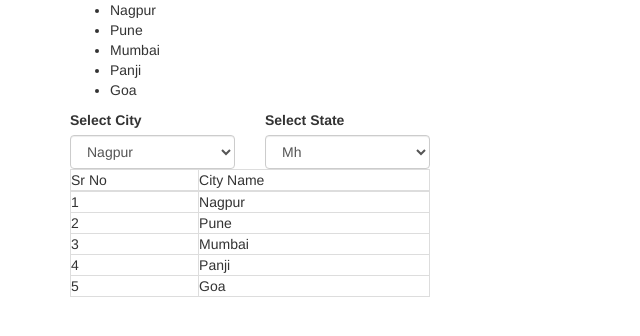
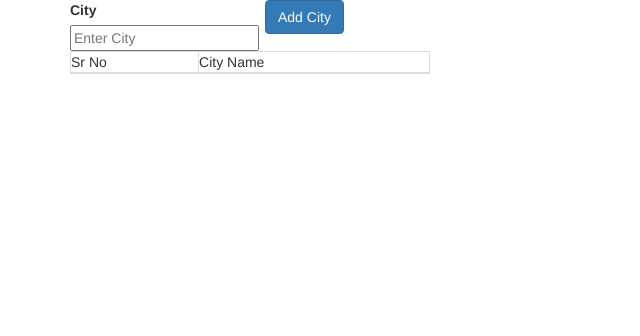
Before and after one commit to chetanexpo3005/ang-demo, an Angular app in the folder angular-session/: page / in a window 1280 px wide. Shown: the top 336 px of the page, without its empty margins (0-640 px from the left). Built offline with nearby package versions, Linux system fonts and the light colour scheme.

Commit message:
add event changes

```diff
--- a/angular-session/src/app/app.module.ts
+++ b/angular-session/src/app/app.module.ts
@@ -3,6 +3,9 @@ import { NgModule } from '@angular/core';
 
 import { AppRoutingModule } from './app-routing.module';
 import { AppComponent } from './app.component';
+
+import { FormsModule } from '@angular/forms';
+
 import { StructuralDirComponent } from './components/structural-dir/structural-dir.component';
 import { StrcturalNgforComponent } from './components/strctural-ngfor/strctural-ngfor.component';
 
@@ -14,7 +17,8 @@ import { StrcturalNgforComponent } from './components/strctural-ngfor/strctural-
   ],
   imports: [
     BrowserModule,
-    AppRoutingModule
+    AppRoutingModule,
+    FormsModule
   ],
   providers: [],
   bootstrap: [AppComponent]
--- a/angular-session/src/app/components/strctural-ngfor/strctural-ngfor.component.html
+++ b/angular-session/src/app/components/strctural-ngfor/strctural-ngfor.component.html
@@ -1,25 +1,33 @@
-<div class="row">
+<!-- <div class="row">
     <div class="col-md-12">
         <ul>
             <li *ngFor="let city of cityList"> {{city}}</li>
         </ul>
     </div>
-</div>
-<div class="row">
+</div> -->
+<!-- <div class="row">
     <div class="col-md-2">
         <label>Select City</label>
         <select class="form-control">
-            <option   *ngFor="let city of cityList" [value]="city">{{city}}</option>
+            <option *ngFor="let city of cityList" [value]="city">{{city}}</option>
         </select>
     </div>
     <div class="col-md-2">
         <label>Select State</label>
         <select class="form-control">
-                <option   *ngFor="let state of getCityList()" [value]="state">{{state}}</option>
+            <option *ngFor="let state of getCityList()" [value]="state">{{state}}</option>
         </select>
     </div>
+</div> -->
+<div class="row">
+    <div class="col-md-2">
+        <label> City</label>
+         <input type="text" [(ngModel)]="city" placeholder="Enter City" />
     </div>
-
+    <div class="col-md-2">
+        <button class="btn btn-primary" (click)="addCity()">Add City</button>
+    </div>
+</div>
 <div class="row">
     <div class="col-md-4">
         <table class="tabel table-bordered" style="width:100%">
--- a/angular-session/src/app/components/strctural-ngfor/strctural-ngfor.component.ts
+++ b/angular-session/src/app/components/strctural-ngfor/strctural-ngfor.component.ts
@@ -8,15 +8,18 @@ import { Component, OnInit } from '@angular/core';
 export class StrcturalNgforComponent implements OnInit {
 
   cityList: string[];
+  city: string;
   constructor() {
+    this.city = '';
     this.cityList = [];
-    this.cityList.push('Nagpur');
-    this.cityList.push('Pune');
-    this.cityList.push('Mumbai');
-    this.cityList.push('Panji');
-    this.cityList.push('Goa');
+
   }
 
+  addCity() {
+    debugger;
+    this.cityList.push(this.city);
+    this.city = '';
+  }
   getCityList() {
     const stateList = ['Mh', 'Goa', 'Punjab'];
     return stateList;
```
Lines whose indentation alone changed are shown as unchanged.
